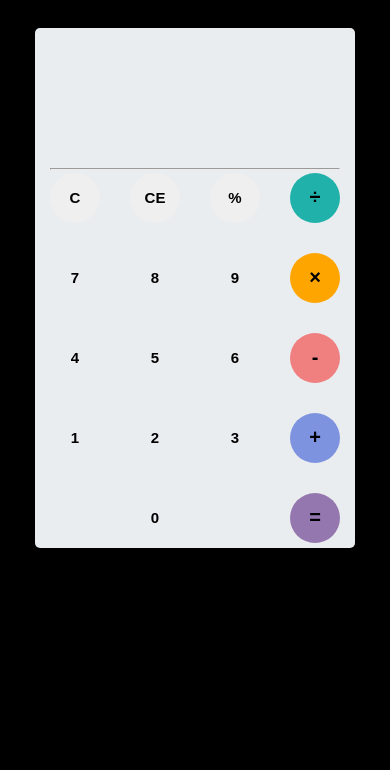
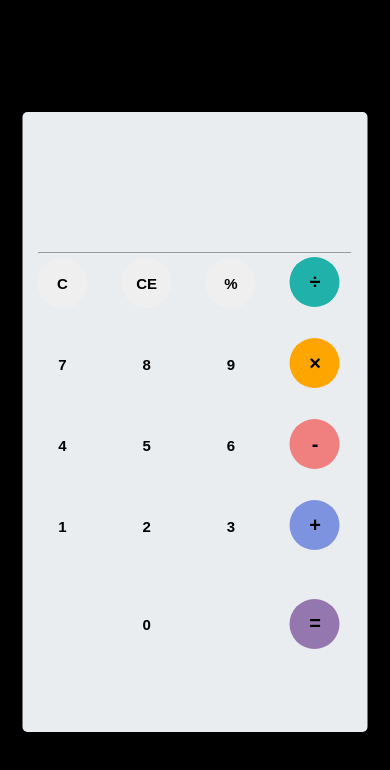
Before and after one commit to Ankitkj1999/Calci, a plain HTML site: page www/index.html in a window 390 px wide. Drawn offline with nearby package versions, Linux system fonts and the light colour scheme; files whose address does not match are found by name.

Commit message:
version 2.0

```diff
--- a/www/index.html
+++ b/www/index.html
@@ -5,7 +5,7 @@
         <meta name="theme-color" content=" #eaedef">
 
         <meta name="viewport" content="initial-scale=1, maximum-scale=1, user-scalable=no, width=device-width">
-        <title>Calci</title>
+        <title>Calc</title>
 		<link href="https://fonts.googleapis.com/css?family=Open+Sans:600,700" rel="stylesheet">
 	<style>
         body{
@@ -13,6 +13,7 @@
             background-color: black;
             top:50%;
             bottom: 50%;
+
         }
         #container{
             width: 96%px;
@@ -20,15 +21,16 @@
             margin: auto;
             float: center;
             position: relative;
+            margin: 0 auto;
             top:50%;
             bottom: 50%;
         }
         #calculator{
-            width: 320px;
-            height: 520px;
+            width: 345px;
+            height: 620px;
             background-color: #eaedef;
-            margin: auto;
-            top: 20px;
+            margin: 0 auto;
+                        position: absolute;
             position: relative;
             border-radius: 5px;
             box-shadow: 0 4px 8px 0 rgba(0, 0, 0, 0.2), 0 6px 20px 0 rgba(0, 0, 0, 0.19);
@@ -59,7 +61,7 @@
             width: 50px;
             height: 50px;
             margin: 15px;
-            float: left;
+            float: center;
             border-radius: 50%;
             border-width: 0;
             font-weight: bold;
@@ -97,9 +99,18 @@
             font-size: 20px;
             background-color: #9477af;
         }
+        .center {
+            margin: 0;
+  position: absolute;
+  top: 50%;
+  left: 50%;
+  -ms-transform: translate(-50%, -50%);
+  transform: translate(-50%, -50%);
+          }
     </style>
     </head>
     <body>
+        <div class="center">
         <script type="text/javascript" src="cordova.js"></script>
         <div id="container">
 			<div id="calculator">
@@ -137,6 +148,7 @@
 				</div>
 			</div>
 		</div>
-		<script src="script.js"></script>
+        <script src="script.js"></script>
+    </div>
     </body>
 </html>
```
